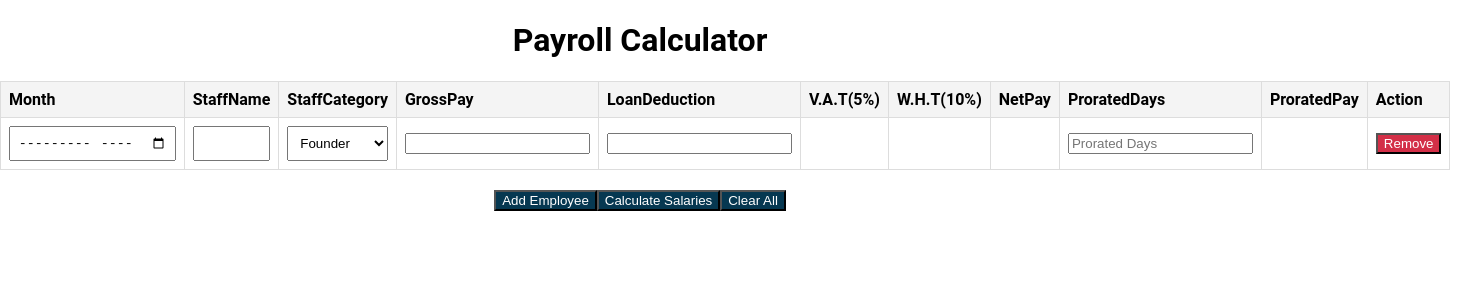
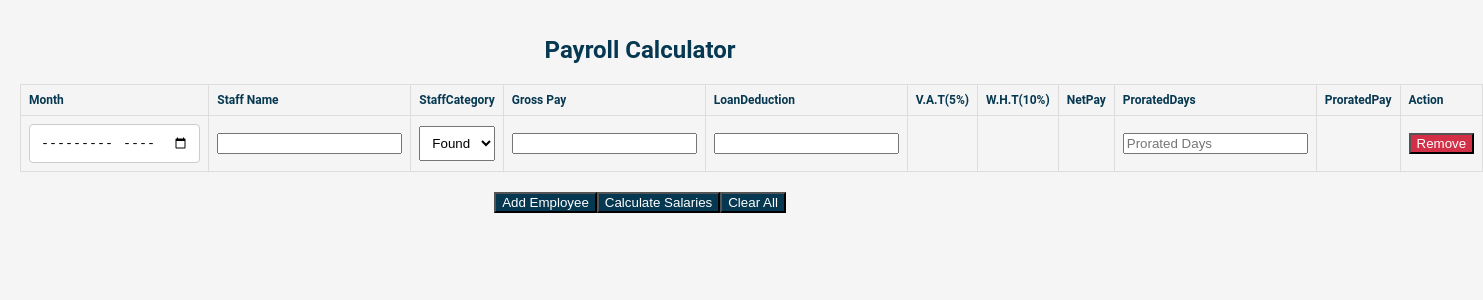
Before and after one commit to Ayobamee/payroll-front-end, a React (Create React App) app: page / in a window 1280 px wide. Shown: the top 300 px of the page, 1483 px wide, since content can reach past the window. Built offline with nearby package versions, Linux system fonts and the light colour scheme.

Commit message:
style changes

```diff
--- a/src/SalaryTable.css
+++ b/src/SalaryTable.css
@@ -2,6 +2,9 @@
 
 body {
   font-family: "Roboto", sans-serif;
+  background: #f5f5f5;
+  margin: 0;
+  padding: 20px;
 }
 
 .salary-table {
@@ -20,13 +23,16 @@ body {
 
 .salary-table th {
   background-color: #f4f4f4;
+  font-size: 12px;
+  color: #063851;
 }
 
 .salary-table input[type="month"] {
-  /* Your custom styles */
-  width: 100%;
-  padding: 0.5em;
-  box-sizing: border-box;
+  width: 100%; /* Full width */
+  padding: 10px; /* Some padding */
+  border: 1px solid #ccc; /* A more subtle border */
+  border-radius: 4px; /* Rounded borders */
+  box-sizing: border-box; /* Border and padding included in width */
 }
 
 /* Uniform styles for all input fields within the table */
@@ -76,6 +82,8 @@ body {
 /* If it's a header tag */
 header {
   text-align: center;
+  font-size: 12px;
+  color: #063851;
 }
 
 /* Or if you have a specific class for the container of "Payroll Application" */
--- a/src/SalaryTable.js
+++ b/src/SalaryTable.js
@@ -98,9 +98,9 @@ function SalaryTable() {
         <thead>
           <tr>
             <th>Month</th>
-            <th>StaffName</th>
+            <th>Staff Name</th>
             <th>StaffCategory</th>
-            <th>GrossPay</th>
+            <th>Gross Pay</th>
             <th>LoanDeduction</th>
             <th>V.A.T(5%)</th>
             <th>W.H.T(10%)</th>
@@ -124,7 +124,7 @@ function SalaryTable() {
               <td>
                 <input
                   data-testid="Employee Name"
-                  type="text"
+                  type="textarea"
                   value={employee.name}
                   onChange={(e) => handleChange(index, "name", e.target.value)}
                 />
@@ -147,7 +147,7 @@ function SalaryTable() {
                 <input
                   className="input-field" // Add this class to your input
                   data-testid="Gross Pay"
-                  type="number"
+                  type="textarea"
                   value={employee.grossPay}
                   onChange={(e) =>
                     handleChange(index, "grossPay", e.target.value)
@@ -178,7 +178,7 @@ function SalaryTable() {
               <td>{employee.netSalary}</td>
               <td>
                 <input
-                  type="number"
+                  type="textarea"
                   data-testid="Prorated Days"
                   placeholder="Prorated Days"
                   value={employee.proratedDays}
```
